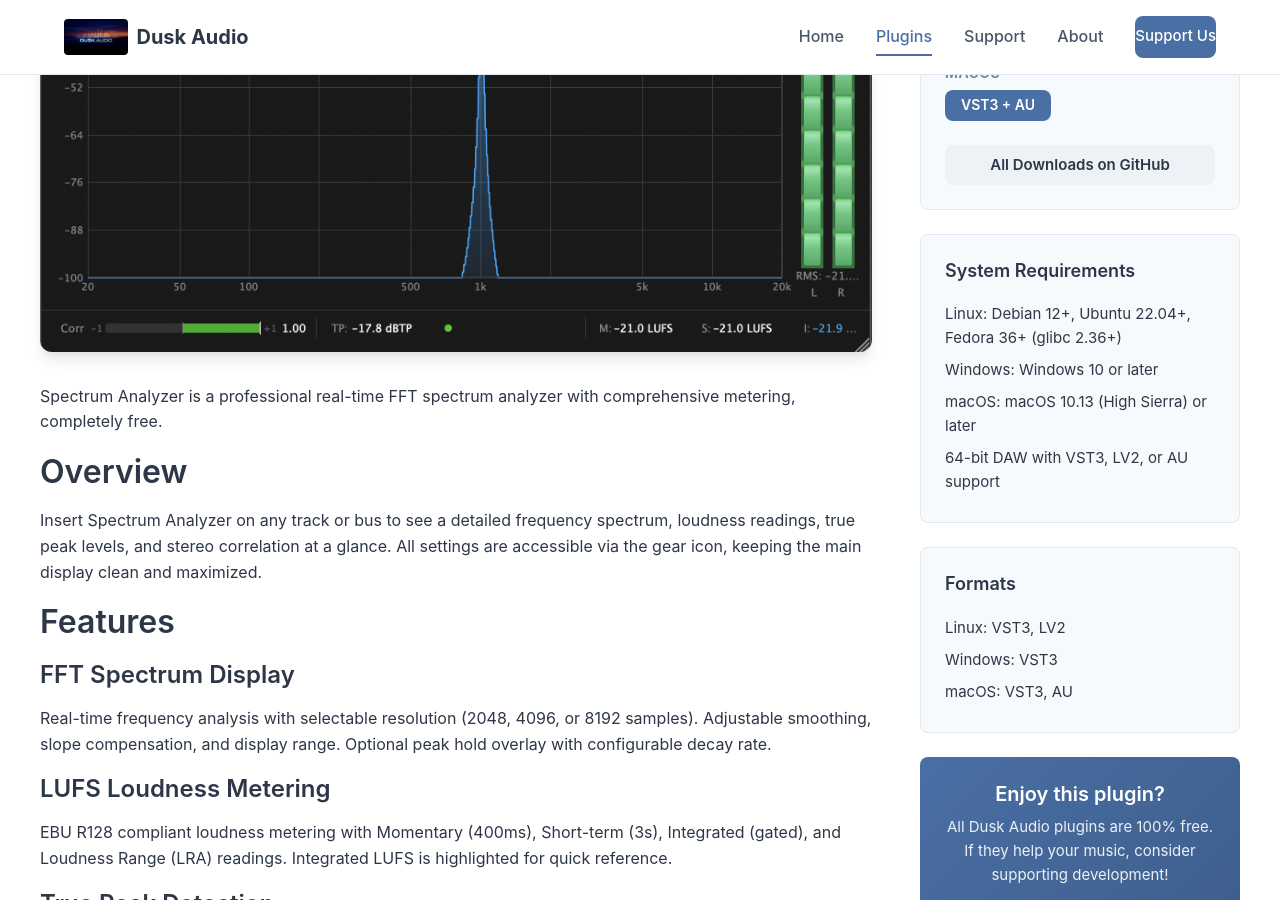
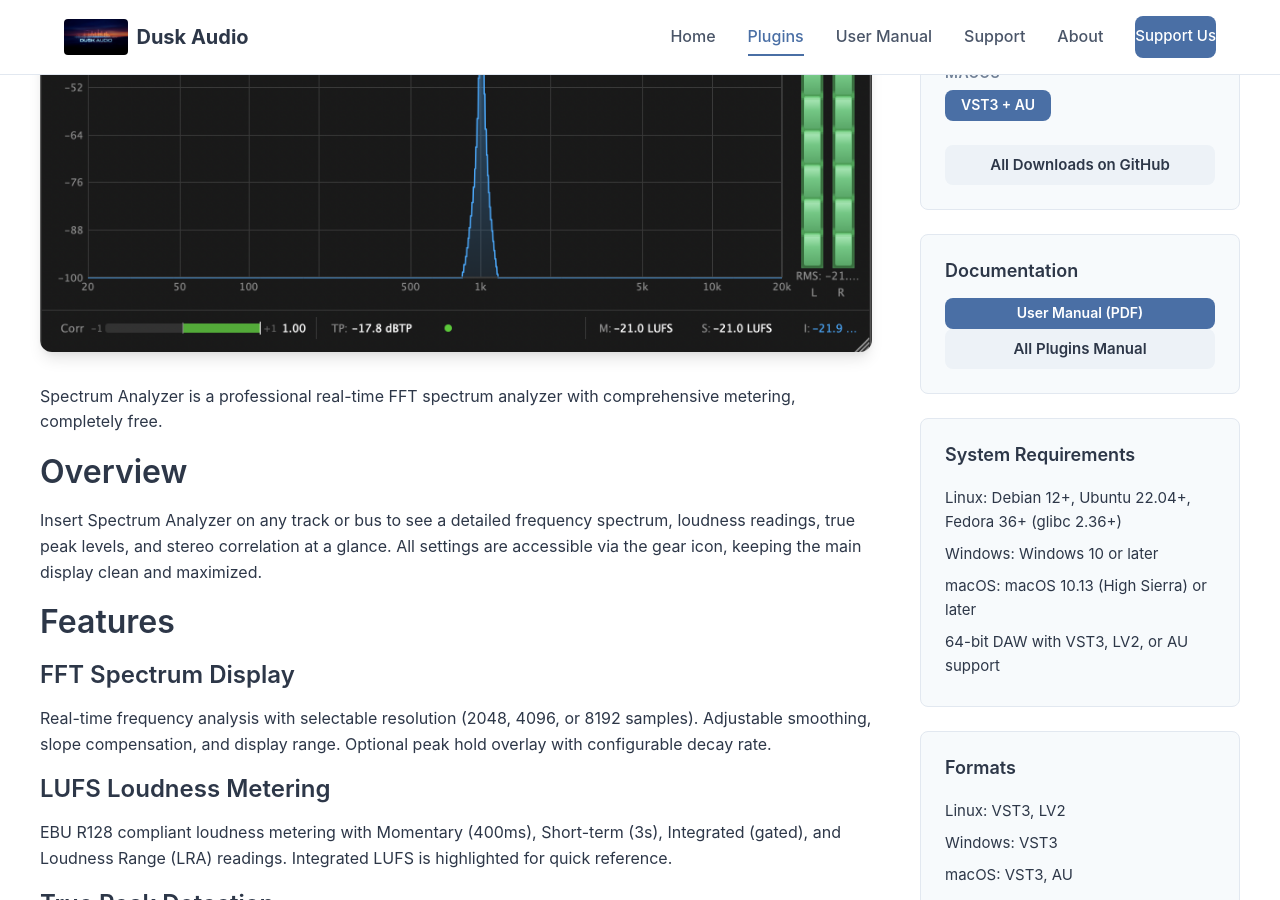
Before and after one commit to dusk-audio/dusk-audio.github.io, a Jekyll site: the page built from _plugins/spectrum-analyzer.md, in a window 1280 px wide and 900 px high, scrolled down 555 px. Built offline with Jekyll 4.4.1, drawn with Linux system fonts in a browser that asks for light colours.

Commit message:
Plugin user manual PDFs + Documentation links (issue #80)
  * Add 8 generated PDFs to assets/manuals/ (1 combined +
    7 per-plugin), sourced from the new manuals/ tree in the
    plugins repo
  * Plugin sidebar: new Documentation info-box with User Manual
    and All Plugins Manual download buttons
  * Top nav: User Manual link to the combined PDF

```diff
--- a/_includes/header.html
+++ b/_includes/header.html
@@ -13,6 +13,7 @@
       <ul class="nav-links">
         <li><a href="{{ '/' | relative_url }}" {% if page.url == '/' %}class="active"{% endif %}>Home</a></li>
         <li><a href="{{ '/plugins/' | relative_url }}" {% if page.url contains '/plugins' %}class="active"{% endif %}>Plugins</a></li>
+        <li><a href="{{ '/assets/manuals/dusk-audio-manual.pdf' | relative_url }}">User Manual</a></li>
         <li><a href="{{ '/support/' | relative_url }}" {% if page.url == '/support/' %}class="active"{% endif %}>Support</a></li>
         <li><a href="{{ '/about/' | relative_url }}" {% if page.url == '/about/' %}class="active"{% endif %}>About</a></li>
         <li><a href="{{ site.patreon_url }}" class="btn btn-nav">Support Us</a></li>
--- a/_layouts/plugin.html
+++ b/_layouts/plugin.html
@@ -111,6 +111,19 @@
 
         <a href="{{ plugin_release_url }}" class="btn btn-secondary btn-full">All Downloads on GitHub</a>
       </div>
+
+      {% comment %}
+        Documentation box. Per-plugin PDF lives at /assets/manuals/<slug>-manual.pdf;
+        the generator (manuals/build_manuals.py in the plugins repo) writes it
+        there on every release. Combined manual link goes to dusk-audio-manual.pdf.
+      {% endcomment %}
+      <div class="info-box">
+        <h3>Documentation</h3>
+        <a href="{{ '/assets/manuals/' | append: page.slug | append: '-manual.pdf' | relative_url }}"
+           class="btn btn-download btn-full">User Manual (PDF)</a>
+        <a href="{{ '/assets/manuals/dusk-audio-manual.pdf' | relative_url }}"
+           class="btn btn-secondary btn-full">All Plugins Manual</a>
+      </div>
       {% else %}
       <div class="download-box coming-soon-box">
         <h3>Coming Soon</h3>
```
Also changed, not shown: 8 other files.
